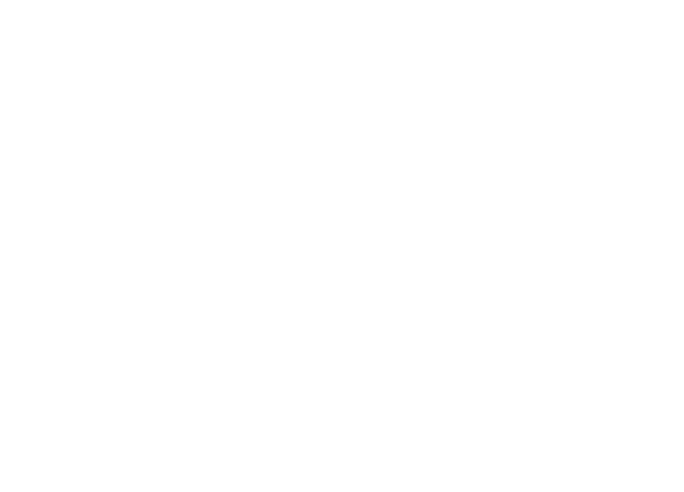
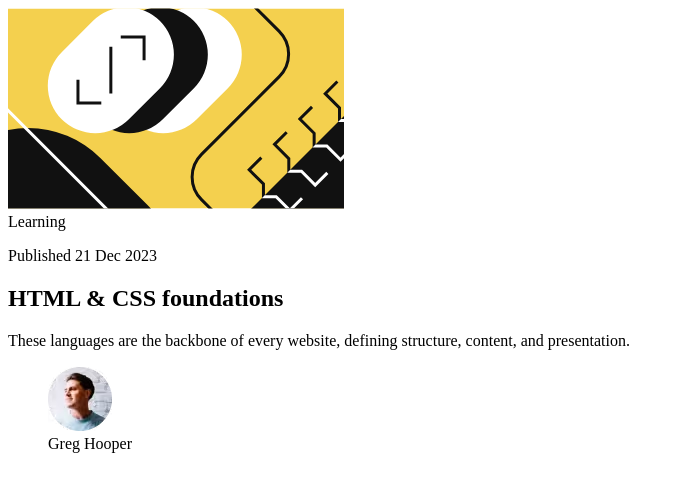
Before and after one commit to OniOdd/blog-preview-card, a plain HTML site: page index.html in a window 1280 px wide. Shown: the whole page, without its empty margins (0-684 px from the left). Drawn offline with Linux system fonts and the light colour scheme.

Commit message:
Created HTML markup

```diff
--- a/css/styles.css
+++ b/css/styles.css
@@ -0,0 +1,14 @@
+/* Colors */
+
+:root {
+  --clr-yellow: hsl(47, 88%, 63%);
+  --clr-white: hsl(0, 0%, 100%);
+  --clr-grey: hsl(0, 0%, 50%);
+  --clr-black: hsl(0, 0%, 7%);
+}
+
+/* Basic styles */
+
+html {
+  box-sizing: border-box;
+}
--- a/index.html
+++ b/index.html
@@ -14,10 +14,55 @@
       sizes="32x32"
       href="./assets/images/favicon-32x32.png"
     />
+    <link rel="preconnect" href="https://fonts.googleapis.com" />
+    <link rel="preconnect" href="https://fonts.gstatic.com" crossorigin />
+    <link
+      href="https://fonts.googleapis.com/css2?family=Figtree:ital,wght@0,300..900;1,300..900&display=swap"
+      rel="stylesheet"
+    />
     <link rel="stylesheet" href="./css/styles.css" />
     <title>Frontend Mentor | Blog preview card</title>
   </head>
   <body>
-    <main></main>
+    <main class="page">
+      <article class="preview-card">
+        <header class="preview-card__header">
+          <img
+            class="preview-card__illustration"
+            src="./assets/images/illustration-article.svg"
+            alt="A simple illustration."
+          />
+        </header>
+        <div class="preview-card__body">
+          <span class="preview-card__badge">Learning</span>
+          <p class="preview-card__publish-date">
+            <time datetime="2023-12-21">Published 21 Dec 2023</time>
+          </p>
+          <h1 class="preview-card__title">HTML & CSS foundations</h1>
+          <p class="preview-card__description">
+            These languages are the backbone of every website, defining
+            structure, content, and presentation.
+          </p>
+        </div>
+        <footer>
+          <figure class="preview-card__author">
+            <picture>
+              <source
+                srcset="./assets/images/image-avatar.avif"
+                type="image/avif"
+              />
+              <img
+                class="preview-card__avatar"
+                src="./assets/images/image-avatar.webp"
+                alt="An avatar of a man named Greg Hooper."
+              />
+            </picture>
+            <figcaption class="preview-card__author-name">
+              Greg Hooper
+            </figcaption>
+          </figure>
+        </footer>
+      </article>
+    </main>
   </body>
 </html>
```
